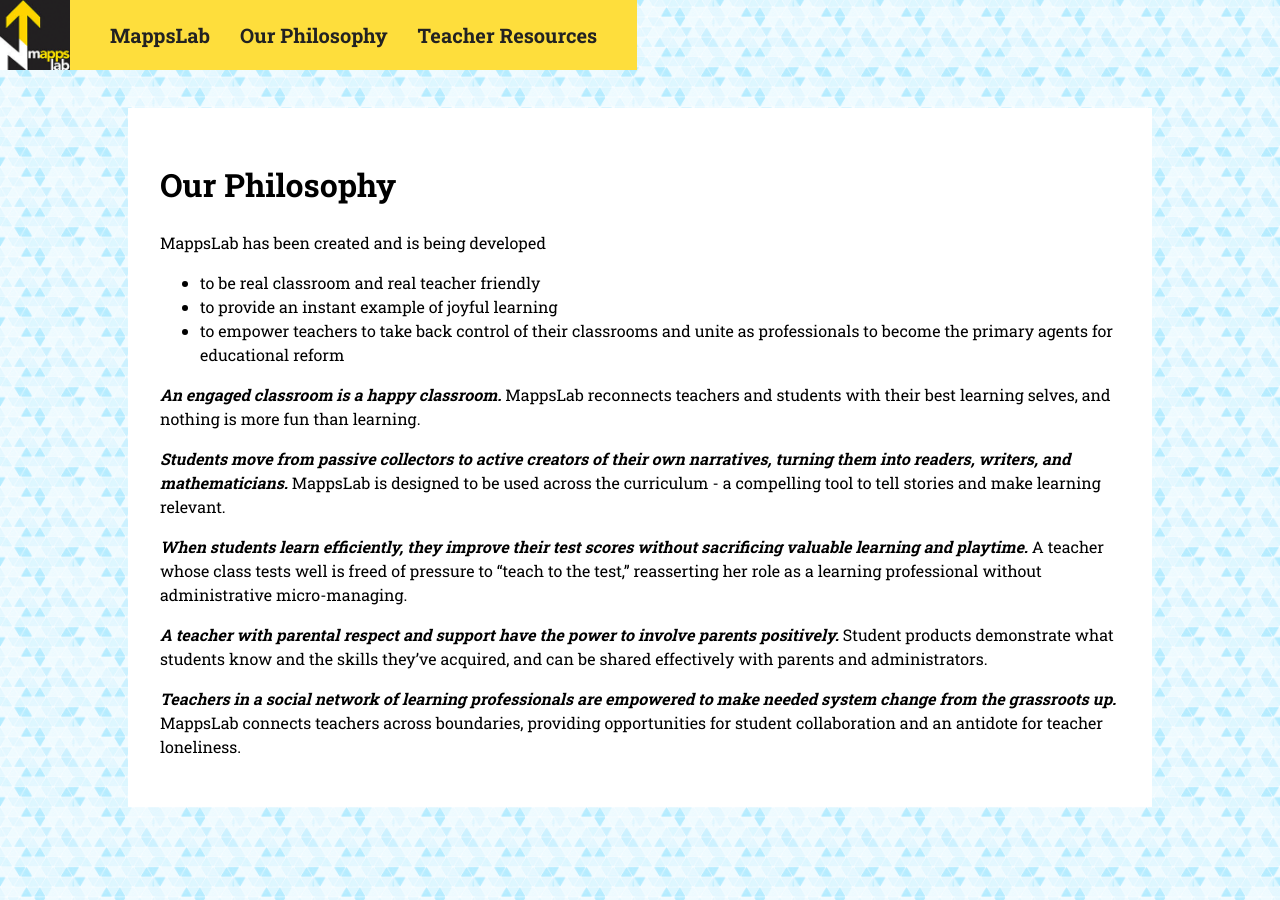
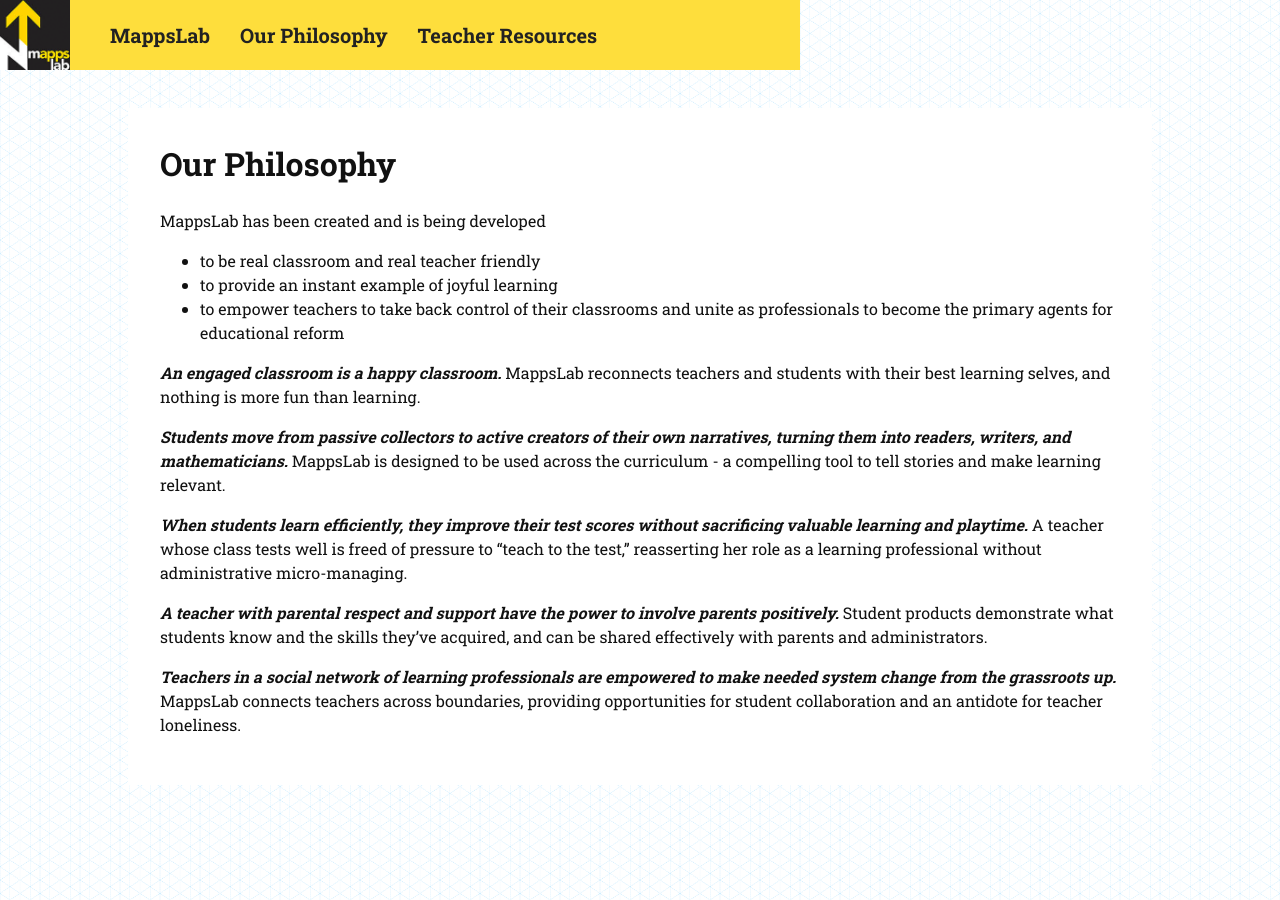
Before and after one commit to hannep/mappslab, a Jekyll site: the page built from philosophy.html, in a window 1280 px wide. Built offline with Jekyll 4.4.1, drawn with Linux system fonts in a browser that asks for light colours.

Commit message:
Added more pages and made responsive

```diff
--- a/_layouts/default.html
+++ b/_layouts/default.html
@@ -1,19 +1,49 @@
 <html>
   <head>
+    <meta name="viewport" content="width=device-width, initial-scale=1">
     <link href='https://fonts.googleapis.com/css?family=Roboto+Slab:400,700,300' rel='stylesheet' type='text/css'>
     <link rel="stylesheet" type="text/css" href="/css/main.css">
   </head>
   <body>
   <div class="top-bar" id="top-nav-menu">
+    <div class="colored-menu-container">
+      <div class="main-logo-container">
         <div class="main-logo"></div>
+        <div class="top-menu-toggle"></div>
+      </div>
       <ul class="menu">
         <li><a href="/">MappsLab</a></li>
         <li><a href="/philosophy">Our Philosophy</a></li>
         <li><a href="/teacher-resources">Teacher Resources</a></li>
       </ul>
     </div>
+  </div>
   <div class="top-bar-spacer"></div>
   {{content}}
-  <script src="/js/all.js"></script>
   </body>
+  <script>
+    function hasClass(el, className) {
+      return el.classList.contains(className);
+    }
+
+    function addClass(el, className) {
+      el.classList.add(className);
+    }
+
+    function removeClass(el, className) {
+      el.classList.remove(className);
+    }
+
+    function toggleClass(el, className) {
+      if (hasClass(el, className)) {
+        removeClass(el, className);
+      } else {
+        addClass(el, className);
+      }
+    }
+    var menu = document.querySelectorAll("#top-nav-menu .menu")[0]
+    document.querySelectorAll(".top-menu-toggle")[0].addEventListener("click", function () {
+      toggleClass(menu, "toggled-on");
+    })
+  </script>
 </html>
--- a/css/main.scss
+++ b/css/main.scss
@@ -45,20 +45,23 @@
   height: 70px;
   width: 70px;
   background-size: 70px 70px;
+  @media (min-width: $on-laptop) {
+    display: block;
+  }
 }
 
 body {
-  background-image: url("/img/light.png");
+  //background-color: teal;
+  //background-image: url("/img/light.png");
+  background-image: url("/img/background.png");
   background-size: 80px 80px;
   font-family: $base-font-family;
   margin: 0;
   padding: 0;
-  .content {
-    margin: 3em auto 3em auto;
-    padding: 2em;
-    background-color: white;
-  }
+
   line-height: 1.5;
+  color: $text-color;
+
 }
 
 .button {
@@ -68,25 +71,41 @@
 }
 
 #top-nav-menu {
-  display: flex;
-  position: fixed;
-  width: 800px;
+
   top: 0;
   left: 0;
+  .main-logo-container {
+    display: flex;
+    justify-content: space-between;
+  }
+  .top-menu-toggle {
+    height: 70px;
+    width: 70px;
+    background-image: url("/img/hamburger.svg");
+    background-size: 50px 50px;
+    background-position: center;
+    background-repeat: no-repeat;
+    cursor: pointer;
+  }
+  .colored-menu-container {
+    background: $logo-yellow;
+  }
   .menu {
-    background: $logo-yellow;
-    padding: 0 25px;
-    display: flex;
+    padding: 0 5px;
     list-style: none;
     margin: 0;
+    &.toggled-on {
+      display: block;
+    }
+    display: none;
     li {
-      padding: 0 15px;
+      padding: 0 10px;
       >a {
+        font-size: 20px;
         font-weight: bold;
         text-decoration: none;
         color: #222;
         display: block;
-        font-size: 20px;
         padding: 20px 0px;
         height: 70px;
       }
@@ -97,13 +116,43 @@
   box-sizing: border-box;
 }
 
-.top-bar-spacer {
-  height: 60px;
+body .content {
+  background-color: white;
 }
 
+
 @media (min-width: $on-laptop) {
+  .top-bar-spacer {
+    height: 60px;
+  }
   .content, .top-bar-content {
     width: $on-laptop;
+  }
+
+  #top-nav-menu {
+    display: flex;
+    width: 800px;
+    position: fixed;
+    .top-menu-toggle {
+      display: none
+    }
+    .colored-menu-container {
+      display: flex;
+      flex-grow: 1;
+    }
+    .menu {
+      display: flex;
+      flex-grow: 0;
+      padding: 0 25px;
+      li {
+        display: block;
+        padding: 0 15px;
+
+        >a {
+          padding: 20px 0px;
+        }
+      }
+    }
   }
 }
 
@@ -113,12 +162,47 @@
   }
 }
 
+.content {
+  >h1, >h2, >h3, >h4, >h5, >h6 {
+    margin-top: 0;
+  }
+}
+
+.three-columns > h3 {
+  margin-left: 1em;
+}
+
 .top-content .top-text h1{
   margin-top: 0;
   line-height: 1;
 }
+.flex-row {
+  .flex-row-image {
+    width: 100%;
+    margin-bottom: 1em;
+  }
+}
+@media (max-width: 799px) {
+  .flex-row {
+    .column {
+      margin: 3em 0;
+    }
+  }
+
+  body .content {
+    padding: 1em;
+  }
+}
+
+.top-content .video {
+  margin-top: 1em;
+}
 
 @media (min-width: 800px) {
+  body .content {
+    margin: 3em auto 3em auto;
+    padding: 2em;
+  }
   .top-content {
     display: flex;
     .video {
@@ -137,17 +221,15 @@
     .column {
       flex-grow: 1;
       flex-basis: 100px;
-      padding: 10px;
-    }
-    .flex-row-image {
-      width: 100%;
-      padding: 10px;
-      height: 260px;
+      padding: 20px;
     }
   }
 }
 
+
+
 .contact-us-button {
+  display: inline-block;
   font-size: 16px;
   padding: 1em;
   background-color: $logo-yellow;
@@ -155,12 +237,13 @@
   border-radius: 3px;
   cursor: pointer;
   font-weight: bold;
+  text-decoration: none;
+  color: $text-color;
 }
 
 .front-image {
   width: 400px;
   height: 300px;
-  background-color: blue;
   clear: both;
   margin: 1em 2em;
   &.front-image-left {
@@ -174,19 +257,25 @@
   }
 }
 
-.bullet-image-flex-row {
-  display: flex;
-  .flex-row-image {
+@media (min-width: 800px) {
+  .side-image {
     width: 400px;
-    height: 300px;
-    background-color: blue;
+    height: 225px;
     flex-shrink: 0;
-  }
-
-  .flex-row-text {
-    padding: 10px;
+    &.side-image-right {
+      float: right;
+    }
+    &.side-image-left {
+      float: left;
+      margin-right: 1em;
+    }
   }
 }
+
+.flex-row-text {
+  padding: 10px;
+}
+
 
 // Philosophy
 
@@ -194,3 +283,38 @@
   font-weight: bold;
   font-style: italic;
 }
+
+// Teacher Resources
+
+.teacher-resources-header {
+  font-weight: bold;
+  margin-top: .5em;
+}
+
+.teacher-resources-content {
+  ol {
+    margin: 0;
+    padding: 20px;
+    @media (min-width: 800px) {
+      padding: 40px;
+    }
+  }
+}
+
+
+
+.teacher-resources-classroom-videos {
+  .video {
+    padding: 1em 0;
+  }
+  @media (min-width: 800px) {
+    display: flex;
+    .video {
+      padding: 2em;
+    }
+  }
+
+}
+.emph {
+  font-style: italic;
+}
```
Also changed, not shown: index.html (+19 -26 lines), teacher-resources.html (added, +84 -0 lines), img/background.png (added), img/hamburger.svg (added). Lines whose indentation alone changed are shown as unchanged.
